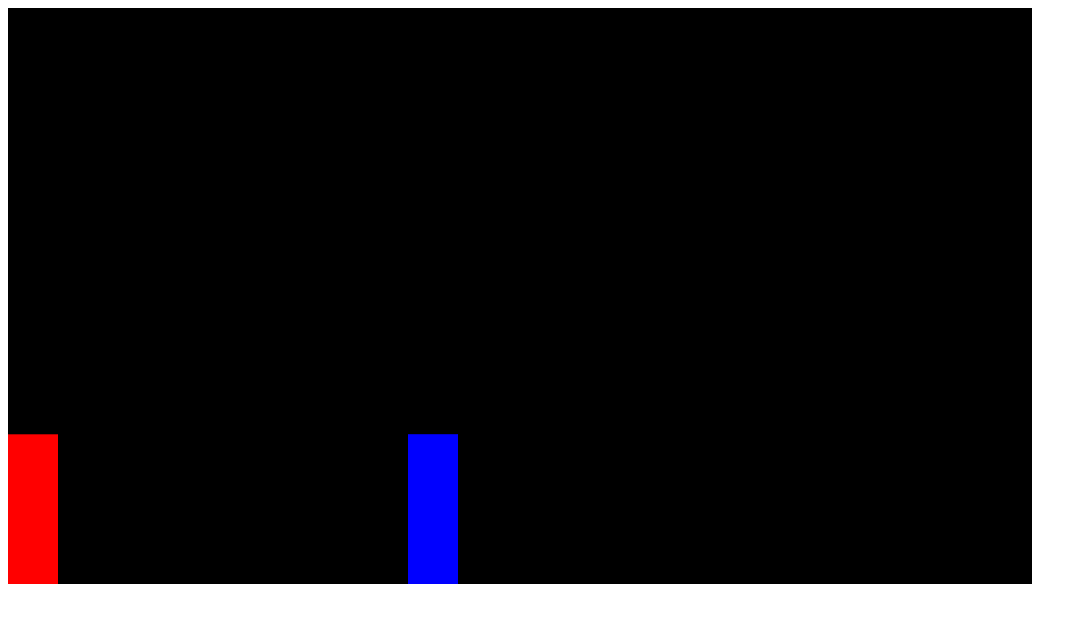
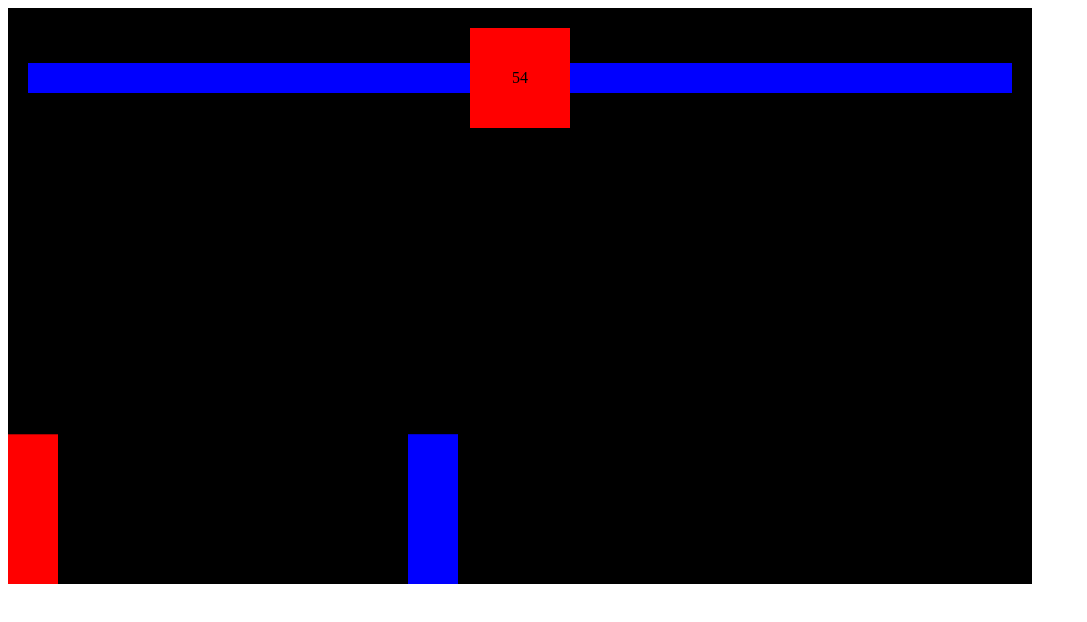
Before and after one commit to MartinO55/Portfolio, a plain HTML site: page somethingElse.html in a window 1280 px wide. Shown: the whole page, without its empty margins (0-1087 px from the left). Drawn offline with Linux system fonts and the light colour scheme.

Commit message:
added game loop, health bars,timers, win and lose conditions

```diff
--- /dev/null
+++ b/SASS/somethingElse.scss
@@ -0,0 +1,76 @@
+* {
+  box-sizing: border-box;
+
+  .gameContainer {
+    display: inline-block;
+
+    .headerContainer {
+      position: relative;
+
+      .UIBarHolder {
+        position: absolute;
+        display: flex;
+        align-items: center;
+        width: 100%;
+        padding: 20px;
+        .playerHealthBar__Holder {
+          position: relative;
+          height: 30px;
+          width: 100%;
+          .playerHealthBar {
+            background-color: yellow;
+            height: 30px;
+            display: flex;
+            justify-content: flex-end;
+          }
+          .playerHealthBar__Cover {
+            background-color: blue;
+            position: absolute;
+            top: 0;
+            right: 0;
+            bottom: 0;
+            width: 100%;
+          }
+        }
+
+        .timer {
+          display: flex;
+          background-color: red;
+          height: 100px;
+          width: 100px;
+          flex-shrink: 0;
+          align-items: center;
+          justify-content: center;
+        }
+        .enemyHealthBar__Holder {
+          position: relative;
+          height: 30px;
+          width: 100%;
+          .enemyHealthBar {
+            background-color: yellow;
+            height: 30px;
+          }
+          .enemyHealthBar__Cover {
+            background-color: blue;
+            position: absolute;
+            top: 0;
+            right: 0;
+            left: 0;
+            bottom: 0;
+          }
+        }
+      }
+    }
+  }
+  .UIScript {
+    display: none;
+    align-items: center;
+    justify-content: center;
+    color: white;
+    position: absolute;
+    top: 0;
+    bottom: 0;
+    right: 0;
+    left: 0;
+  }
+}
--- a/scripts/somethingElse.js
+++ b/scripts/somethingElse.js
@@ -23,6 +23,7 @@ class Sprite {
     };
     this.color = color;
     this.isAttacking;
+    this.health = 100;
   }
 
   draw() {
@@ -95,6 +96,32 @@ function rectangularCollision({ attacker, defender }) {
   );
 }
 
+function determineWinner({ player, enemy, timerID }) {
+  clearTimeout(timerID);
+  document.querySelector("#UIScriptOverlay").style.display = "flex";
+  if (player.health === enemy.health) {
+    document.querySelector("#UIScriptOverlay").innerHTML = "Draw";
+  } else if (player.health > enemy.health) {
+    document.querySelector("#UIScriptOverlay").innerHTML = "Player One Wins";
+  } else if (player.health < enemy.health) {
+    document.querySelector("#UIScriptOverlay").innerHTML = "Player Two Wins";
+  }
+}
+
+let timer = 60;
+let timerID;
+function decreaseTimer() {
+  if (timer > 0) {
+    timerID = setTimeout(decreaseTimer, 1000);
+    timer--;
+    document.querySelector("#timer__clock").innerHTML = timer;
+  }
+  if (timer === 0) {
+    determineWinner({ player, enemy, timerID });
+  }
+}
+
+decreaseTimer();
 function animate() {
   window.requestAnimationFrame(animate);
   c.fillStyle = "black";
@@ -124,6 +151,8 @@ function animate() {
   ) {
     player.isAttacking = false;
     console.log("hit");
+    enemy.health -= 20;
+    document.querySelector("#enemyHealth").style.width = enemy.health + "%";
   }
 
   if (
@@ -132,6 +161,12 @@ function animate() {
   ) {
     enemy.isAttacking = false;
     console.log("player2hit");
+    player.health -= 20;
+    document.querySelector("#playerHealth").style.width = player.health + "%";
+  }
+
+  if (enemy.health <= 0 || player.health <= 0) {
+    determineWinner({ player, enemy, timerID });
   }
 }
 
--- a/somethingElse.html
+++ b/somethingElse.html
@@ -7,10 +7,26 @@
     <title>Something Unrelated</title>
     <meta name="description" content="" />
     <meta name="viewport" content="width=device-width, initial-scale=1" />
-    <link rel="stylesheet" href="" />
+    <link rel="stylesheet" href="./SASS/somethingElse.css" />
   </head>
   <body>
-    <canvas> </canvas>
+    <div class="gameContainer">
+      <header class="headerContainer">
+        <div class="UIBarHolder">
+          <div class="playerHealthBar__Holder">
+            <section class="playerHealthBar"></section>
+            <div class="playerHealthBar__Cover" id="playerHealth"></div>
+          </div>
+          <section class="timer" id="timer__clock">10</section>
+          <div class="enemyHealthBar__Holder">
+            <section class="enemyHealthBar"></section>
+            <div class="enemyHealthBar__Cover" id="enemyHealth"></div>
+          </div>
+        </div>
+      </header>
+      <div class="UIScript" id="UIScriptOverlay"></div>
+      <canvas></canvas>
+    </div>
     <script src="scripts/somethingElse.js"></script>
   </body>
 </html>
```
Also changed, not shown: SASS/somethingElse.css (added), 1 other file.
